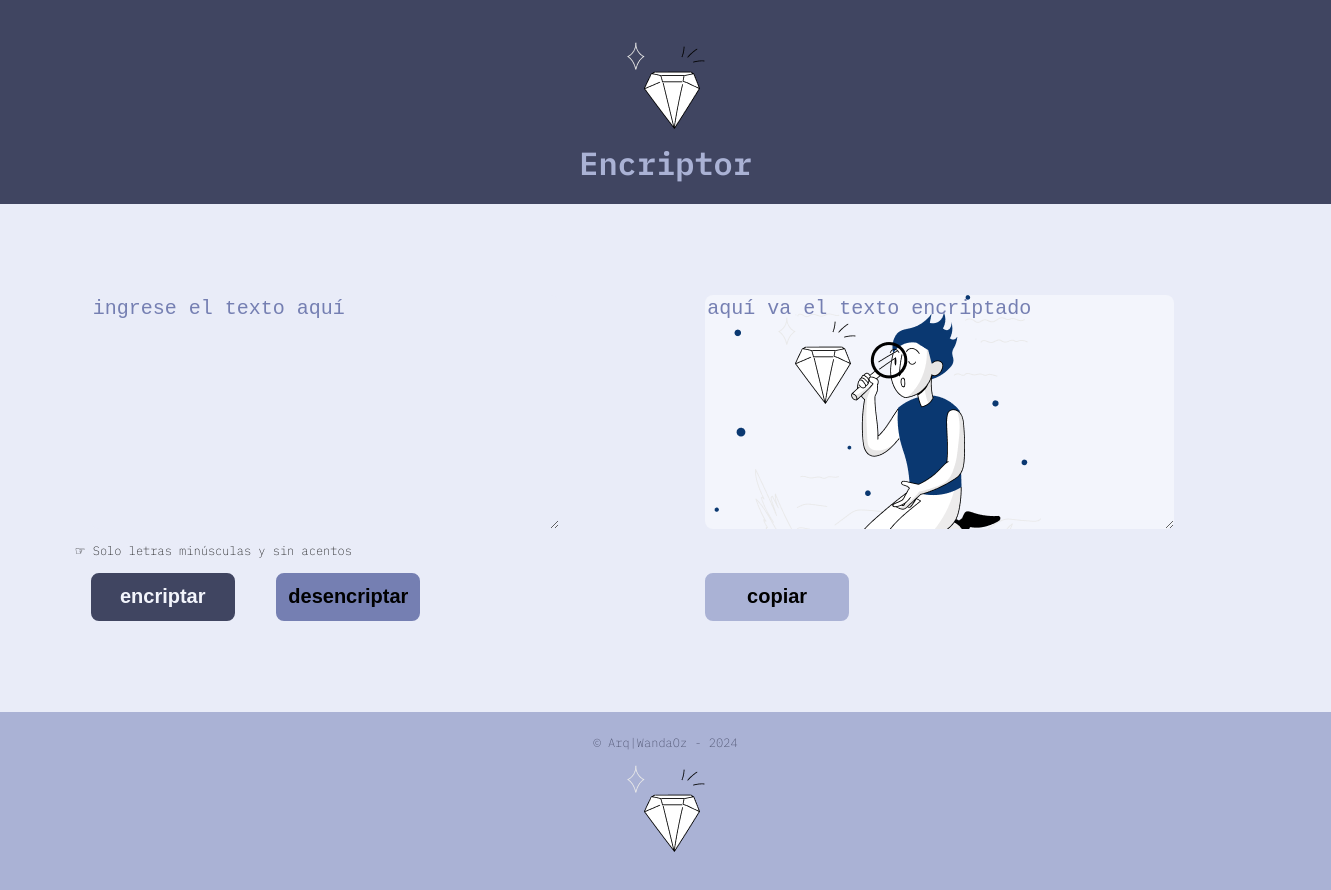
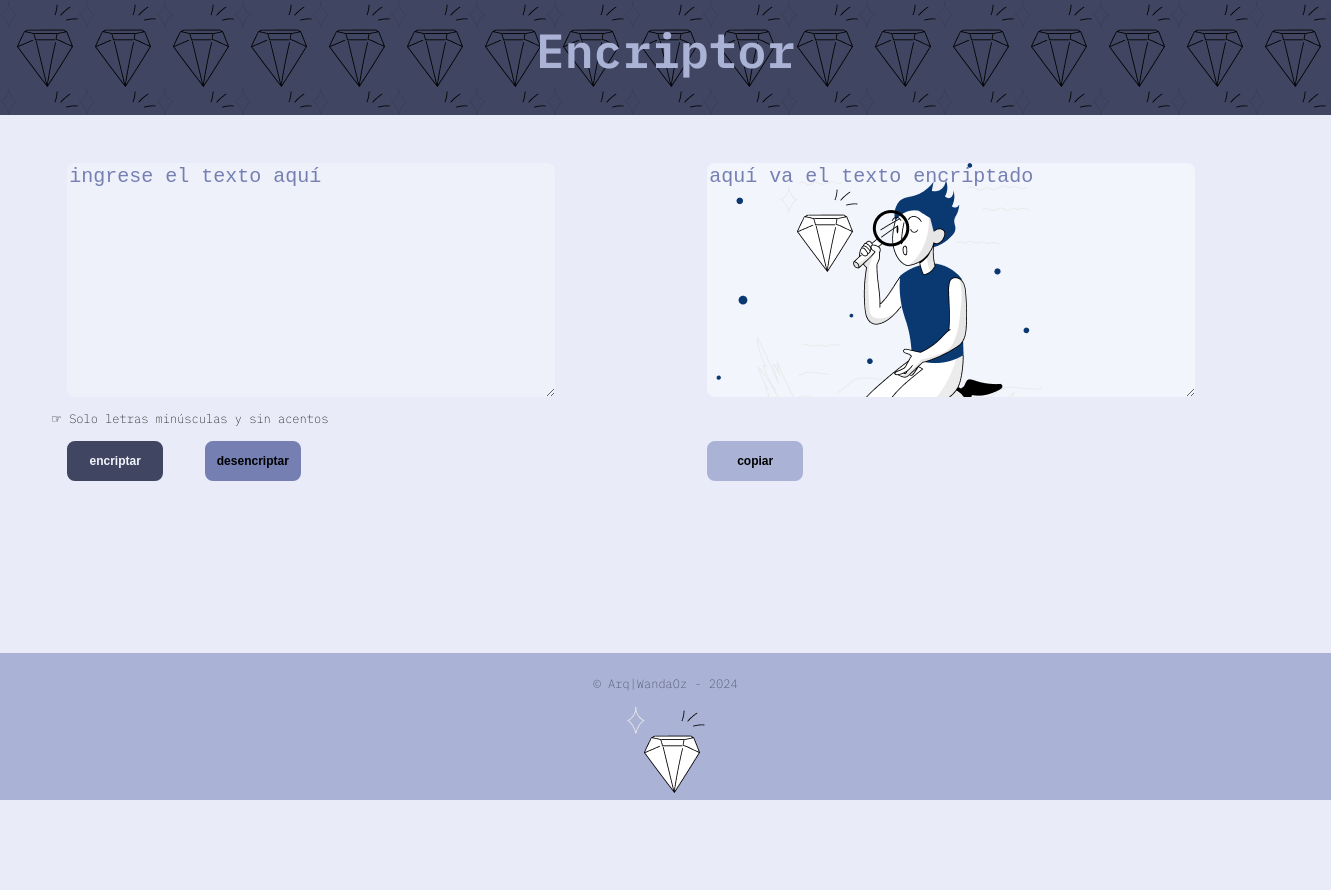
Before and after one commit to W4nD-0rDz/encriptor-proceso, a plain HTML site: page index.html in a window 1280 px wide. Shown: the whole page, 1331 px wide, since content can reach past the window. After the commit the page ends 800 px from the top, so only its background shows below. Drawn offline with Linux system fonts and the light colour scheme.

Commit message:
btn copiar + header/footer

```diff
--- a/index.html
+++ b/index.html
@@ -25,7 +25,7 @@
    <body>
       <header>
          <div class="encabezado-flex">
-            <img src="img/diamod.png" alt="diamante" class="logo" />
+            <!-- <img src="img/diamod.png" alt="diamante" class="logo" /> -->
             <h1 class="titulo">Encriptor</h1>
          </div>
       </header>
@@ -44,14 +44,14 @@
             <div class="botones-flex">
                <input
                   type="button"
-                  class="btn-encriptar"
+                  class="btn"
                   id="encriptar"
                   onclick="btnEncriptar()"
                   value="encriptar"
                />
                <input
                   type="button"
-                  class="btn-desencriptar"
+                  class="btn"
                   id="desencriptar"
                   onclick="btnDesencriptar()"
                   value="desencriptar"
@@ -62,7 +62,7 @@
          <section class="salida-flex">
             <textarea class="text-out" cols="20"
                rows="10" placeholder="Aquí va el texto encriptado"></textarea>
-               <div class="botones-flex"><input type="button" class="btn-copiar" id="copiar" value="copiar" /></div>
+               <div class="botones-flex"><input type="button" class="btn" id="copiar" onclick="btnCopiar()" value="copiar" /></div>
 
          </section>
       </main>
--- a/script.js
+++ b/script.js
@@ -1,6 +1,8 @@
 /*variables*/
 let textIn = document.querySelector(".text-in");
 let textOut = document.querySelector(".text-out");
+// let textCopied = navigator.clipboard.readText(textOut);
+const textCopied = document.querySelector(".text-out");
 
 /*La letra "e" es convertida para "enter"
 La letra "i" es convertida para "imes"
@@ -18,11 +20,12 @@ console.log(codigoEncriptacion);
 
 /*funciones*/
 
-/*pasar cadena a minúsculas*/
+/*pasar string a minúsculas*/
 function minuscula(string){
    let stringMinusculas = string.toLowerCase();
    return stringMinusculas;
 }
+
 /*encriptar*/
 function encriptar(string) {
    let stringAEncriptar = minuscula(string);
@@ -53,17 +56,13 @@ function desencriptar(string) {
    return stringADesencriptar;
 }
 
-
-
 //Eventos
 function btnEncriptar() {
    let stringEncriptado = encriptar(textIn.value);
    textOut.value = stringEncriptado;
    textIn.value = "";
-
-   //para ocultar la imagen que debería estar en el textOut
+   //para ocultar la imagen del textOut
    textOut.style.backgroundImage = "none";
-
 }
 
 function btnDesencriptar(){
@@ -71,3 +70,17 @@ function btnDesencriptar(){
    let stringDesencriptado = desencriptar(textIn);
    textOut.value =stringDesencriptado;
 }
+
+function btnCopiar() {
+   textCopied.select();
+
+   navigator.clipboard.writeText(textOut.value)
+      .then(() => {
+         // Si funciona
+         console.log("Texto copiado al clipboard");
+      })
+      .catch((error) => {
+         // Si no funciona
+         console.error("Error al copiar al clipboard", error);
+      });
+}
--- a/style.css
+++ b/style.css
@@ -24,7 +24,7 @@ body {
 
 .titulo {
    margin: 0;
-   font-size: 2rem;
+   font-size: 3rem;
    color: var(--color4);
    font-weight: 600;
 }
@@ -41,17 +41,25 @@ body {
 }
 
 .encabezado-flex {
+   width: 100%;
+   height: 4rem;
+   position: fixed;
+   z-index: 1000;
+   top: 0;
+   padding: 2%;
    display: block;
    text-align: center;
    background-color: var(--color6);
-   width: 100%;
-   padding: 2%;
+   background-image: url(img/diamod.png);
+   background-blend-mode: multiply;
 }
 
 main {
    display: flex;
-   margin: 1%;
-   padding: 1%;
+   margin-top: 2rem;
+   margin-bottom: 6rem;
+   padding-top: 4rem;
+   overflow: auto;
 }
 
 .entrada-flex,
@@ -64,18 +72,10 @@ main {
    background-color: var(--color3);
    width: 100%;
    padding: 2%;
-   /* border: 2px dotted var(--color4); */
    border: none;
    margin: 2%;
 }
 
-/* .salida-flex {
-   display: flex;
-   justify-content: center;
-   background-color: var(--color2);
-   width: 100%;
-   padding: auto;
-} */
 
 textarea {
    width: 90%;
@@ -98,7 +98,7 @@ textarea {
 }
 
 .text-in {
-   background-color: var(--color3);
+   background-color: var(--color2);
    color: var(--color6);
 }
 .text-out {
@@ -113,12 +113,10 @@ textarea {
    vertical-align: bottom;
 }
 
-.btn-encriptar,
-.btn-desencriptar,
-.btn-copiar {
-   width: 9rem;
-   height: 3rem;
-   font-size: 1.25rem;
+.btn {
+   width: 6rem;
+   height: 2.5rem;
+   font-size: 0.75rem;
    font-weight: 600;
    padding: 0.1rem;
    margin: 1rem 1rem;
@@ -126,46 +124,51 @@ textarea {
    border-radius: 0.5rem;
    cursor: pointer;
 }
-.btn-encriptar {
+.btn:hover {
+   transform: scale(1.05);
+}
+#encriptar {
    background-color: var(--color6);
    border-color: var(--color6);
    color: var(--color1);
 }
 
-.btn-desencriptar {
+#desencriptar {
    background-color: var(--color5);
    border-color: var(--color5);
 }
 
-.btn-copiar {
+#copiar {
    background-color: var(--color4);
    border-color: var(--color4);
 }
 
 .footer-flex {
+   width: 100%;
+   height: 6rem;
+   padding: 2%;
    display: block;
+   position: fixed;
+   bottom: 0;
+   z-index: 1000;
    text-align: center;
    background-color: var(--color4);
-   width: 100%;
-   padding: 2%;
 }
 
 @media screen and (max-width: 900px) {
-   header,
-   footer {
+   .header-flex,
+   .footer-flex {
       width: 100%;
+      position: fixed;
    }
    main {
-      display: flex;
-      margin: 1%;
-      padding: 1%;
       flex-direction: column;
    }
    .entrada-flex,
    .salida-flex {
       width: 100%;
-      margin: 0;
+      margin: 1rem;
+      padding: 1rem;
       box-sizing: content-box;
-      padding: 1rem;
    }
 }
```
